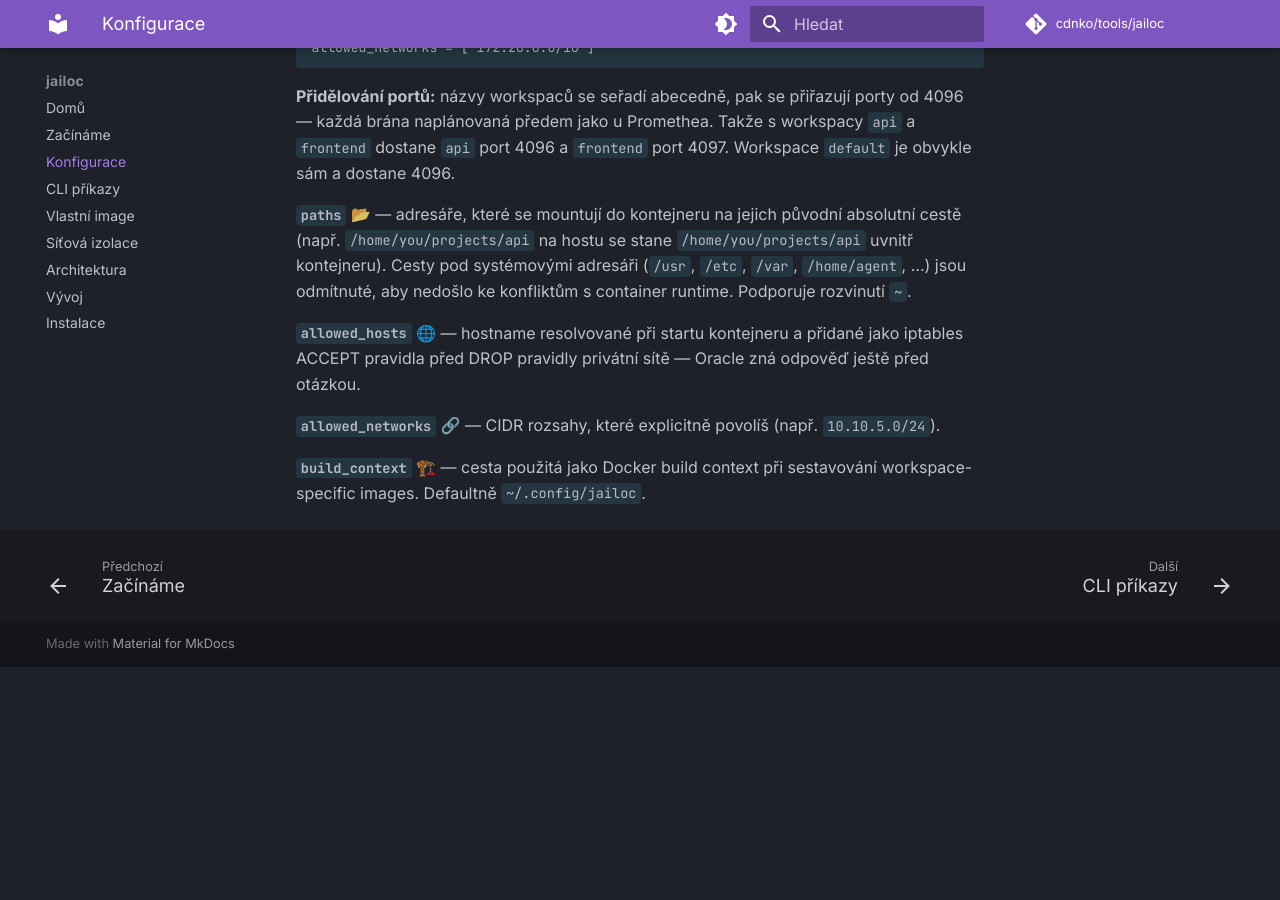
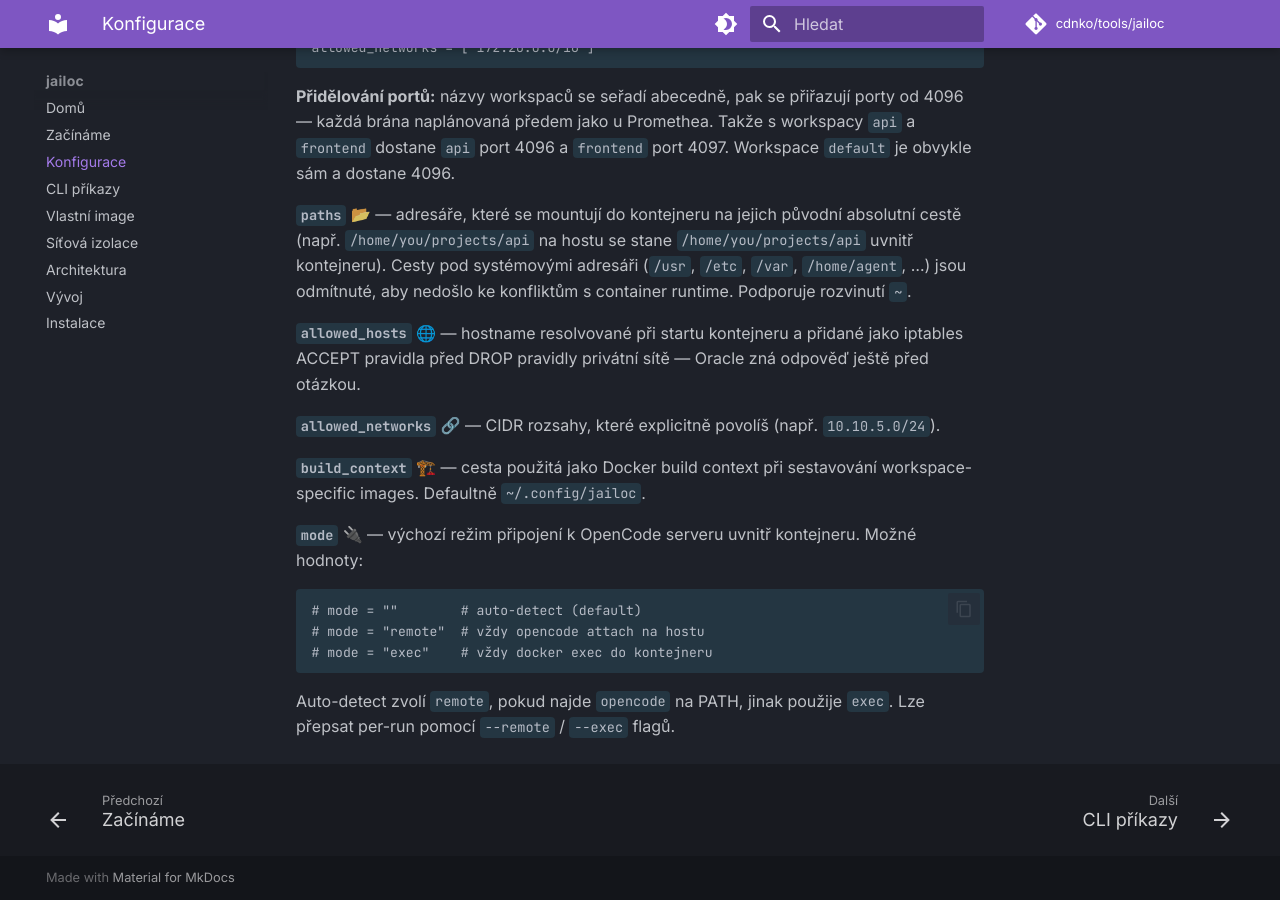
Before and after one commit to seznam/jailoc, an MkDocs documentation site: the page built from docs/configuration.md, in a window 1280 px wide and 900 px high, scrolled down 613 px. Built offline with MkDocs 1.6.1 and Material for MkDocs 9.7.7, drawn with Linux system fonts in a browser that asks for light colours; comment, search, counter and statistics services are not loaded; before the commit the page ends 1280 px from its top, so only the background shows below that.

Commit message:
docs: add mode config key to configuration page

````diff
--- a/docs/configuration.md
+++ b/docs/configuration.md
@@ -35,3 +35,13 @@ allowed_networks = ["172.20.0.0/16"]
 **`allowed_networks`** 🔗 — CIDR rozsahy, které explicitně povolíš (např. `10.10.5.0/24`).
 
 **`build_context`** 🏗️ — cesta použitá jako Docker build context při sestavování workspace-specific images. Defaultně `~/.config/jailoc`.
+
+**`mode`** 🔌 — výchozí režim připojení k OpenCode serveru uvnitř kontejneru. Možné hodnoty:
+
+```toml
+# mode = ""        # auto-detect (default)
+# mode = "remote"  # vždy opencode attach na hostu
+# mode = "exec"    # vždy docker exec do kontejneru
+```
+
+Auto-detect zvolí `remote`, pokud najde `opencode` na PATH, jinak použije `exec`. Lze přepsat per-run pomocí `--remote` / `--exec` flagů.
````
